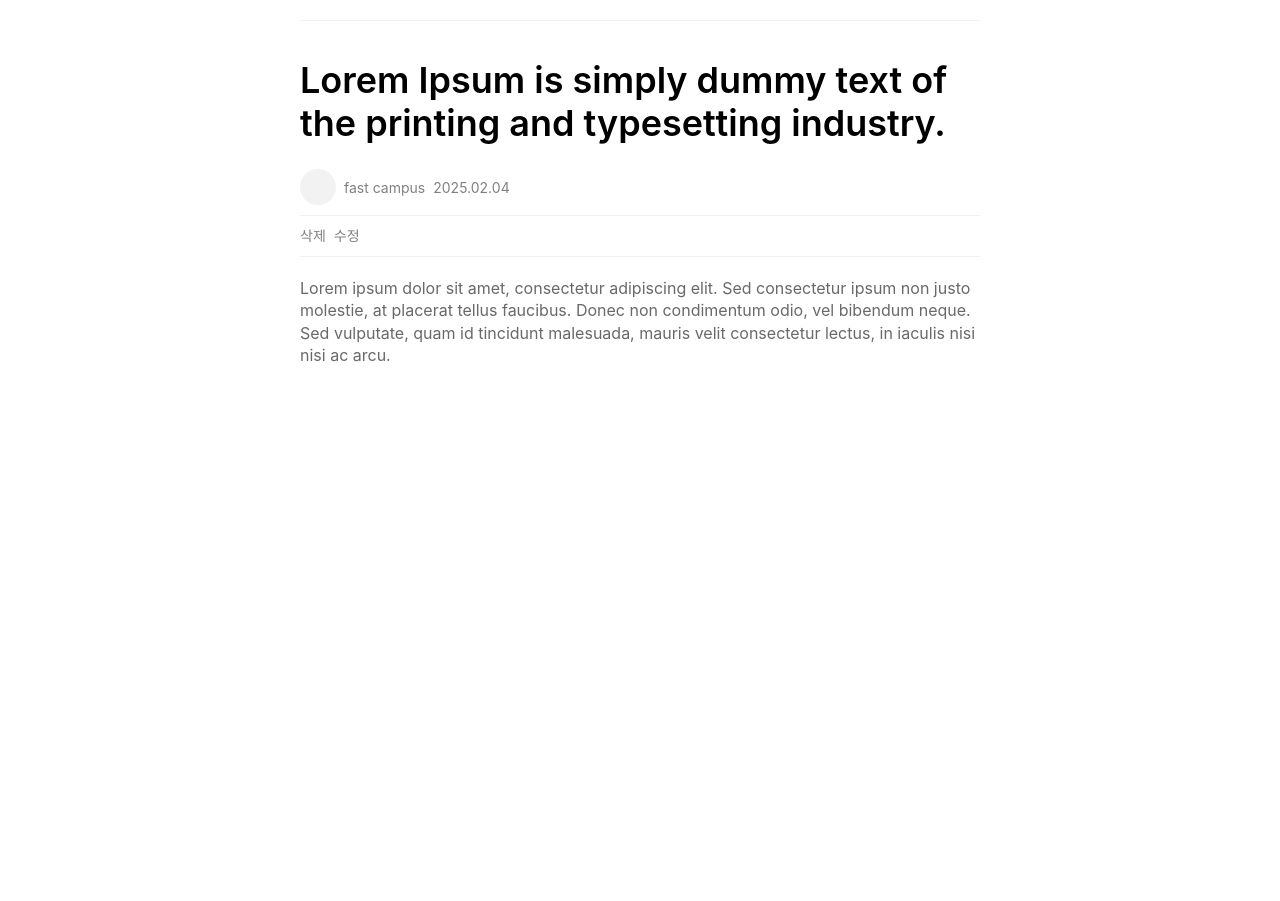
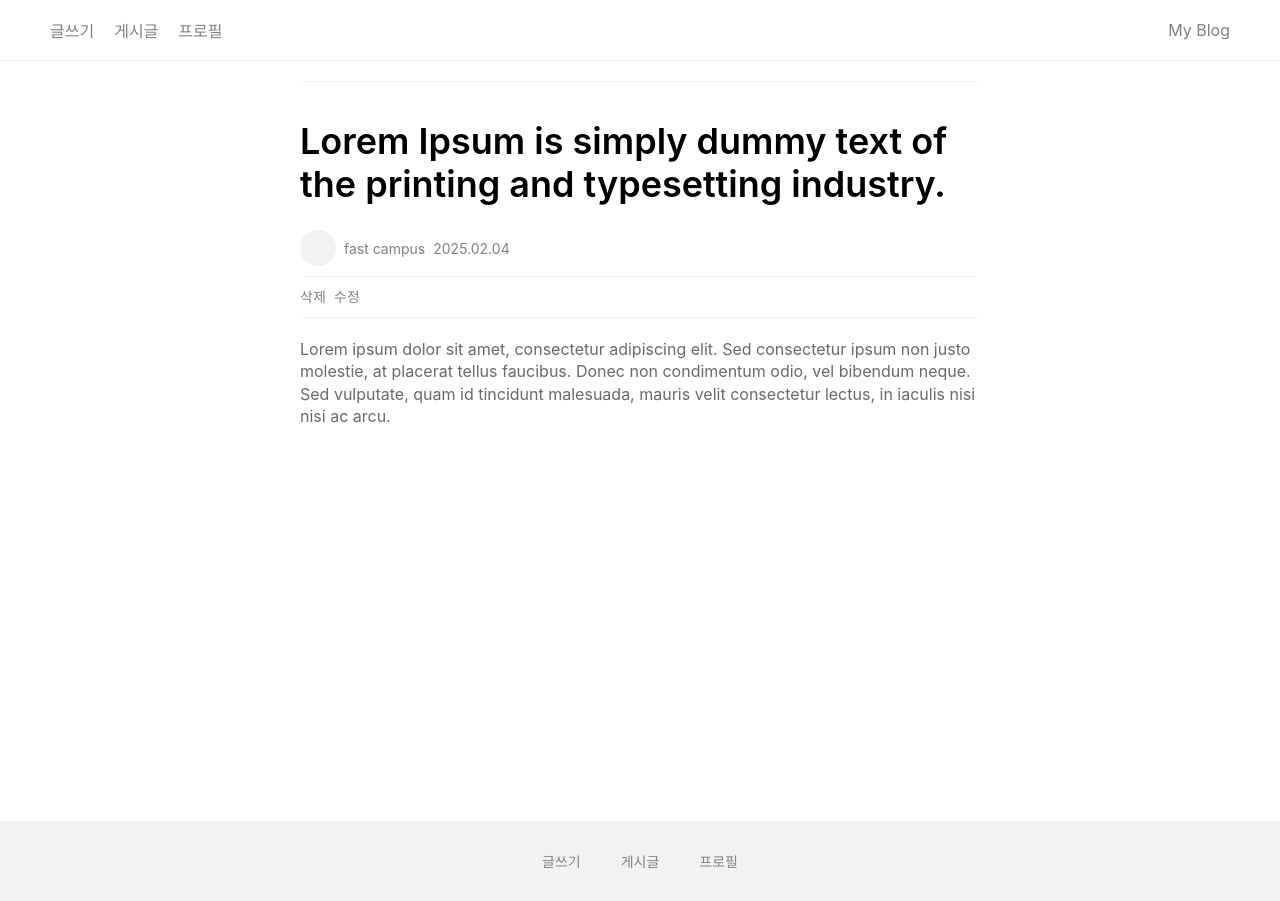
Before and after one commit to santa-developer/blog-app, a React (Create React App) app: page /posts/0 in a window 1280 px wide. Before the commit the page ends 800 px from the top, so only its background shows below. Built offline with nearby package versions, Linux system fonts and the light colour scheme.

Commit message:
feat: header, footer 컴포넌트 분리

```diff
--- /dev/null
+++ b/src/components/Footer.tsx
@@ -0,0 +1,13 @@
+import { Link } from "react-router-dom";
+
+const Footer = () => {
+  return (
+    <footer>
+      <Link to='/posts/new'>글쓰기</Link>
+      <Link to='/posts'>게시글</Link>
+      <Link to='/profile'>프로필</Link>
+    </footer>
+  );
+};
+
+export default Footer;
--- /dev/null
+++ b/src/components/Header.tsx
@@ -0,0 +1,18 @@
+import { Link } from "react-router-dom";
+
+const Header = () => {
+  return (
+    <header className='header'>
+      <Link to='/' className='header__logo'>
+        My Blog
+      </Link>
+      <div>
+        <Link to='/posts/new'>글쓰기</Link>
+        <Link to='/posts'>게시글</Link>
+        <Link to='/profile'>프로필</Link>
+      </div>
+    </header>
+  );
+};
+
+export default Header;
--- a/src/pages/home/index.tsx
+++ b/src/pages/home/index.tsx
@@ -1,16 +1,12 @@
 import { Link } from "react-router-dom";
+import Header from "../../components/Header";
+import Footer from "../../components/Footer";
 
 const Home = () => {
   return (
     <div>
       {/* header */}
-      <header>
-        <div>
-          <Link to='/posts/new'>글쓰기</Link>
-          <Link to='/posts'>게시글</Link>
-          <Link to='/profile'>프로필</Link>
-        </div>
-      </header>
+      <Header />
       {/* nav */}
       <div className='post__navigation'>
         <div className='post__navigation--active'>전체</div>
@@ -43,11 +39,7 @@ const Home = () => {
         ))}
       </div>
       {/* footer */}
-      <footer>
-        <Link to='/posts/new'>글쓰기</Link>
-        <Link to='/posts'>게시글</Link>
-        <Link to='/profile'>프로필</Link>
-      </footer>
+      <Footer />
     </div>
   );
 };
--- a/src/pages/posts/detail.tsx
+++ b/src/pages/posts/detail.tsx
@@ -1,7 +1,15 @@
+import Footer from "../../components/Footer";
+import Header from "../../components/Header";
 import PostDetail from "../../components/PostDetail";
 
 const PostDetailPage = () => {
-  return <PostDetail />;
+  return (
+    <>
+      <Header />
+      <PostDetail />
+      <Footer />
+    </>
+  );
 };
 
 export default PostDetailPage;
```
